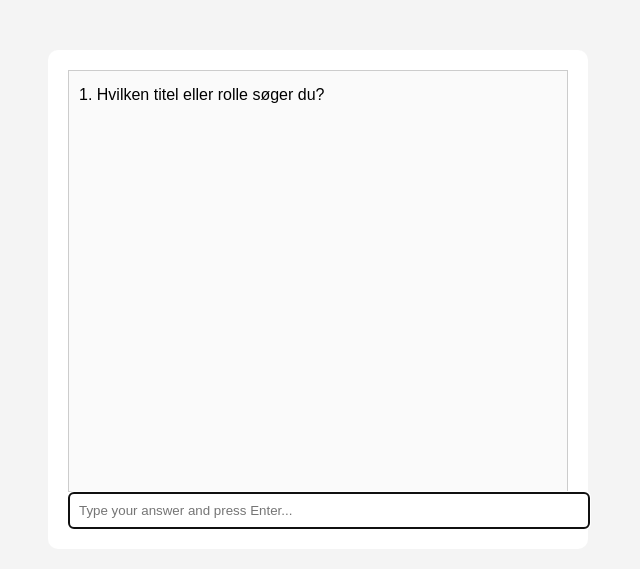
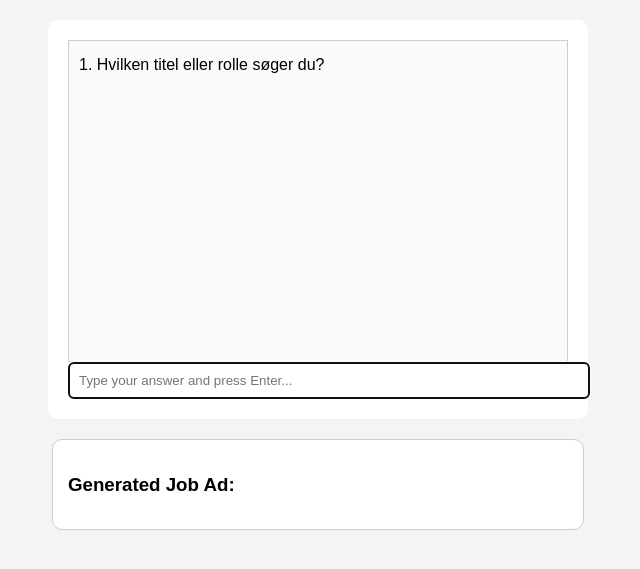
Before and after one commit to monasir88/job_description, a Flask app: page / in a window 1280 px wide. Shown: the top 569 px of the page, without its empty margins (322-962 px from the left). Run offline with Flask 3, Linux system fonts and the light colour scheme.

Commit message:
Update index.html

```diff
--- a/templates/index.html
+++ b/templates/index.html
@@ -4,38 +4,37 @@
     <title>Job Posting Assistant</title>
     <style>
         body { font-family: Arial, sans-serif; background: #f4f4f4; }
-        #chatbox { width: 500px; margin: 50px auto; background: white; padding: 20px; border-radius: 10px; }
-        #messages { height: 400px; overflow-y: scroll; border: 1px solid #ccc; padding: 10px; background: #fafafa; }
+        #chatbox { width: 500px; margin: 20px auto; background: white; padding: 20px; border-radius: 10px; }
+        #messages { height: 300px; overflow-y: scroll; border: 1px solid #ccc; padding: 10px; background: #fafafa; }
         .user { color: blue; margin: 5px 0; }
         .bot { color: black; margin: 5px 0; }
         input { width: 100%; padding: 10px; border: 1px solid #ccc; border-radius: 5px; }
-        button.copy-btn { margin-top: 10px; padding: 8px 12px; background: #007bff; color: white; border: none; border-radius: 5px; cursor: pointer; }
-        button.copy-btn:hover { background: #0056b3; }
+        #jobOutputContainer { width: 500px; margin: 20px auto; background: #fff; padding: 15px; border-radius: 10px; border: 1px solid #ccc; }
     </style>
 </head>
 <body>
+    <!-- Chat container -->
     <div id="chatbox">
         <div id="messages"></div>
         <input type="text" id="message" placeholder="Type your answer and press Enter..." autofocus>
-        <button class="copy-btn" id="copyBtn" style="display:none;">Copy Job Ad</button>
+    </div>
+
+    <!-- Job Output container -->
+    <div id="jobOutputContainer">
+        <h3>Generated Job Ad:</h3>
+        <div id="jobOutput" style="white-space: pre-wrap;"></div>
     </div>
 
     <script>
         const userId = Date.now();
         const messagesDiv = document.getElementById("messages");
         const input = document.getElementById("message");
-        const copyBtn = document.getElementById("copyBtn");
-        let lastBotMessage = "";
+        const jobOutputDiv = document.getElementById("jobOutput");
 
         function addMessage(text, sender) {
             const div = document.createElement("div");
             div.className = sender;
-            if (sender === "bot") {
-                div.innerHTML = text;
-                lastBotMessage = text;
-            } else {
-                div.textContent = text;
-            }
+            div.innerHTML = sender === "bot" ? text : text.replace(/</g, "&lt;");
             messagesDiv.appendChild(div);
             messagesDiv.scrollTop = messagesDiv.scrollHeight;
         }
@@ -54,16 +53,13 @@
                 .then(res => res.json())
                 .then(data => {
                     addMessage(data.reply, "bot");
+
+                    // If job ad is ready, also show it outside chat
                     if (data.done) {
-                        copyBtn.style.display = "inline-block";
+                        jobOutputDiv.textContent = data.reply;
                     }
                 });
             }
-        });
-
-        copyBtn.addEventListener("click", function() {
-            navigator.clipboard.writeText(lastBotMessage.replace(/<[^>]*>/g, ''));
-            alert("Job ad copied to clipboard!");
         });
 
         // Start conversation automatically
```
